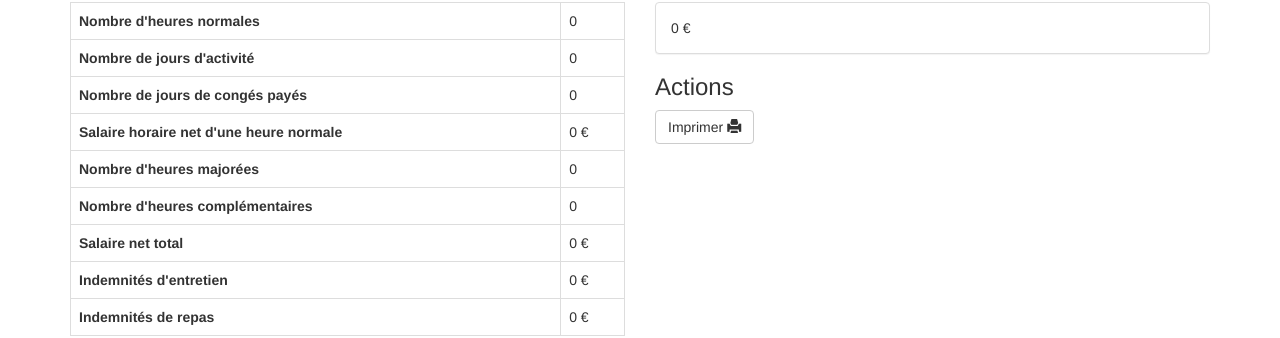
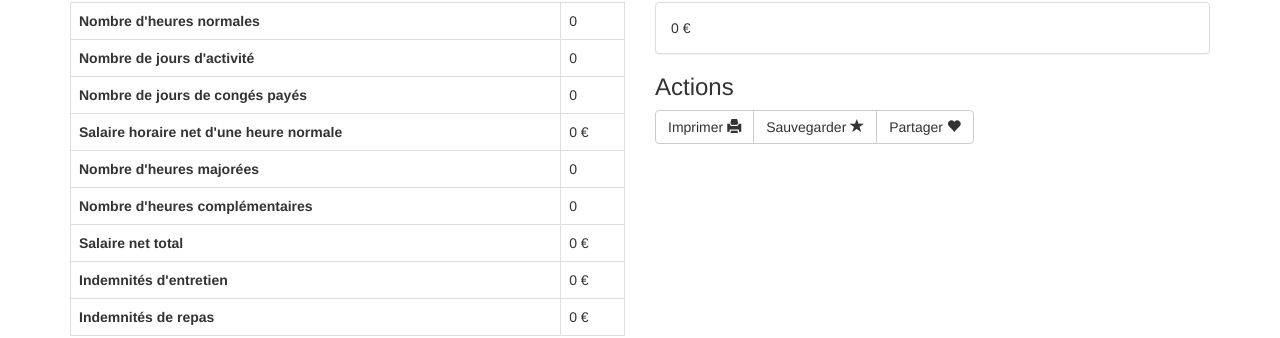
Before and after one commit to tut-tuuut/pajomatic, a Jekyll site: the page built from index.html, in a window 1280 px wide. Shown: the part 907-1245 px from the top of the page. Built offline with Jekyll 4.4.1, drawn with Linux system fonts in a browser that asks for light colours.

Commit message:
Add: "save" and "share" buttons (inactive)

```diff
--- a/index.html
+++ b/index.html
@@ -184,8 +184,8 @@ title: Mensualisation sur une année incomplète — Pajomatic
     <h3 class="hidden-print">Actions</h3>
     <div class="btn-group hidden-print" role="toolbar">
       <button onclick="window.print();" type="button" class="btn btn-default">Imprimer <i class="glyphicon glyphicon-print"></i></button>
-      <!--<button type="button" class="btn btn-default">Exporter <i class="glyphicon glyphicon glyphicon-envelope"></i></button>
-      <button type="button" class="btn btn-default">Partager <i class="glyphicon glyphicon-star"></i></button>-->
+      <button type="button" class="btn btn-default save-button">Sauvegarder <i class="glyphicon glyphicon-star"></i></button>
+      <button type="button" class="btn btn-default save-button">Partager <i class="glyphicon glyphicon-heart"></i></button>
     </div>
   </div>
 </div>
```
